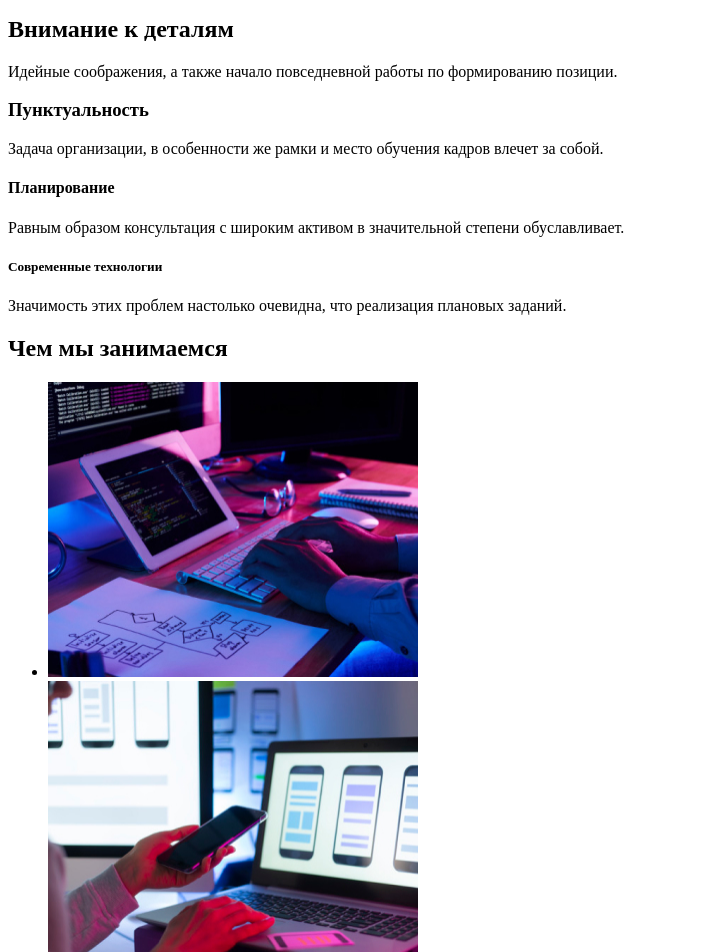
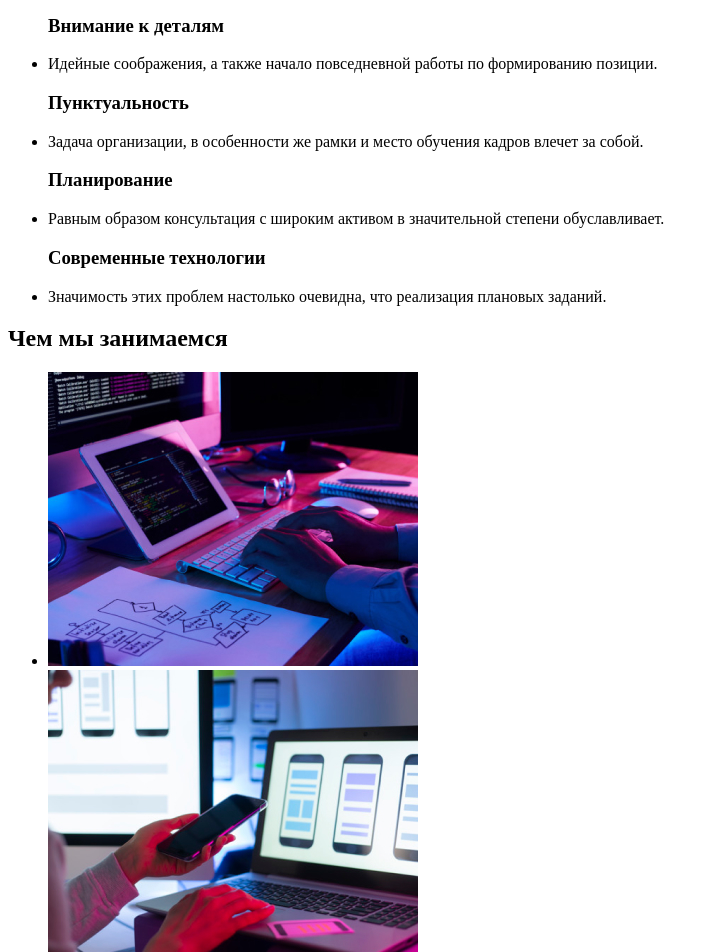
Before and after one commit to DariaPysenko/goit-markup-hw-01, a plain HTML site: page index.html in a window 1280 px wide. Shown: the part 240-1192 px from the top of the page, without its empty margins (0-719 px from the left). Drawn offline with Linux system fonts and the light colour scheme.

Commit message:
Работа над ошибками

```diff
--- a/index.html
+++ b/index.html
@@ -22,7 +22,7 @@
     <li><a href="mailto:info@devstudio.com">info@devstudio.com</a>
     </li>
 
-     <li><a href="telto:+380961111111">+38 096 111 11 11</a>
+     <li><a href="tel:+380961111111">+38 096 111 11 11</a>
     </li>
   </ul>
 
@@ -44,14 +44,19 @@
         </section>
         <!-- Особенности -->
         <section>
-            <h2>Внимание к деталям</h2>
-            <p>Идейные соображения, а также начало повседневной работы по формированию позиции.</p>
-            <h3> Пунктуальность </h3>
-            <p>Задача организации, в особенности же рамки и место обучения кадров влечет за собой.</p>
-            <h4>Планирование</h4>
-            <p>Равным образом консультация с широким активом в значительной степени обуславливает.</p>
-            <h5>Современные технологии</h5>
-            <p>Значимость этих проблем настолько очевидна, что реализация плановых заданий.</p>
+            <h2 hidden>Особенности</h2>
+            <ul>
+                <h3>Внимание к деталям</h3>
+                <li>Идейные соображения, а также начало повседневной работы по формированию позиции.</li>
+                <h3> Пунктуальность </h3>
+                <li>Задача организации, в особенности же рамки и место обучения кадров влечет за собой.</li>
+                <h3>Планирование</h3>
+                <li>Равным образом консультация с широким активом в значительной степени обуславливает.</li>
+                <h3>Современные технологии</h3>
+                <li>Значимость этих проблем настолько очевидна, что реализация плановых заданий.</li>
+
+            </ul>
+
 
 
 
@@ -60,9 +65,9 @@
         <section>
             <h2>Чем мы занимаемся</h2>
             <ul>
-                <li><img src="./images/about-us/box-1.jpg" alt="работа за компьютером" width="370" height="295" ></li>
-                <li><img src="./images/about-us/box-2.jpg" alt="работа с телефоном и компьютером" width="370" height="295" ></li>
-                <li><img src="./images/about-us/box-3.jpg" alt="работа с планшетом" width="370" height="295" ></li>
+                <li><img src="./images/about-us/box-1.jpg" alt="работа за компьютером" width="370" height="294" ></li>
+                <li><img src="./images/about-us/box-2.jpg" alt="работа с телефоном и компьютером" width="370" height="294" ></li>
+                <li><img src="./images/about-us/box-3.jpg" alt="работа с планшетом" width="370" height="294" ></li>
 
 
             </ul>
@@ -96,12 +101,13 @@
 
     </main>
     <footer>
+        <a href="index.html" lang="en">WebStudio</a>
         <address>
-        <a href="index.html" lang="en">WebStudio</a>
+
        <ul>
            <li><a href="https://goo.gl/maps/qq8ceLLnZB33DgDo7" target="_blank" rel="noopener noreferrer">г. Киев, пр-т Леси Украинки, 26</a></li>
            <li><a href="mailto:info@example.com">info@example.com</a></li>
-           <li><a href="telto:+380961111111">+38 099 111 11 11</a></li>
+           <li><a href="tel:+380961111111">+38 099 111 11 11</a></li>
        </ul>
     </address>
     </footer>
```
